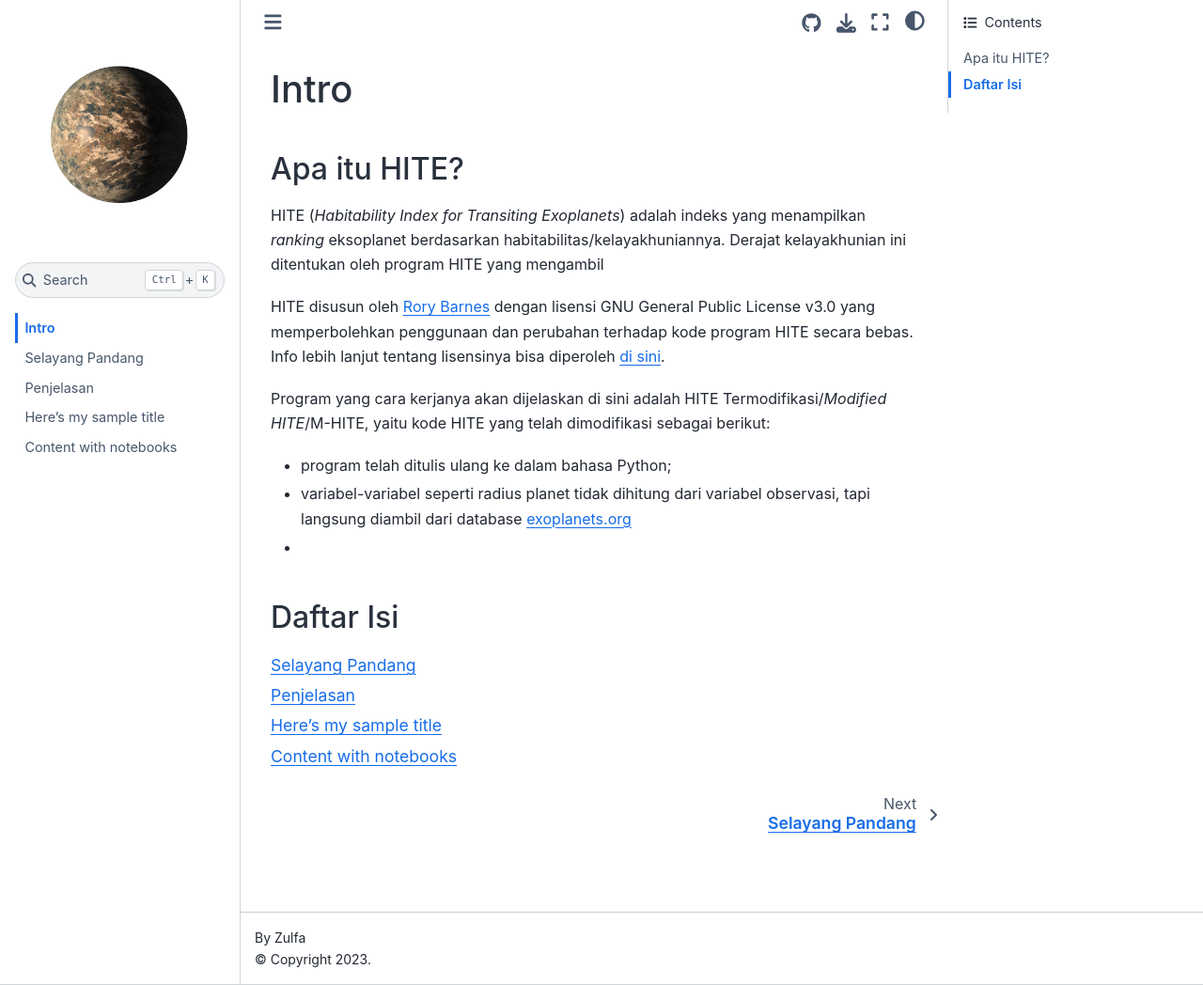
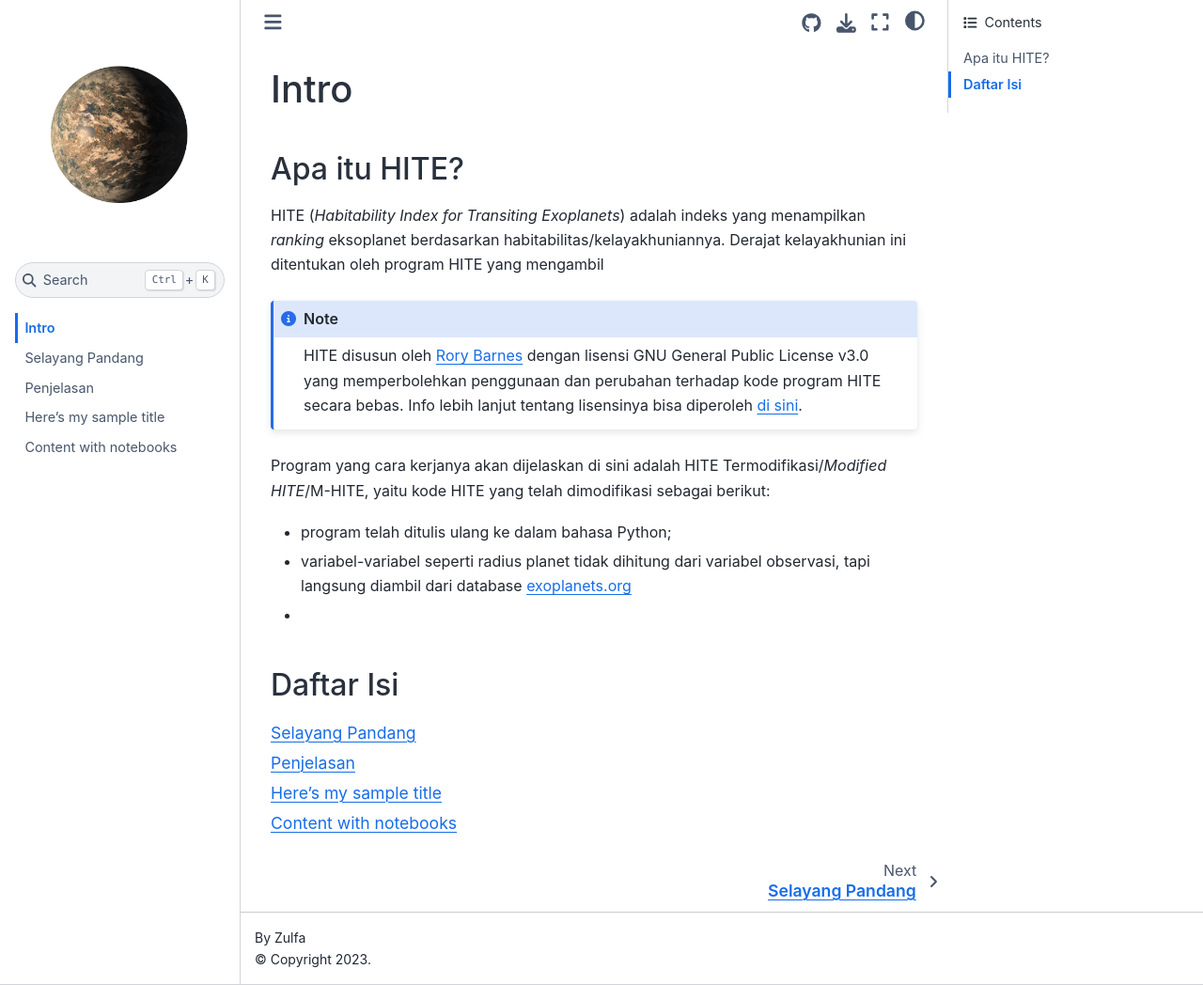
Before and after one commit to abell1689/M-HITE, a Jupyter Book: the page built from docs/intro.md, in a window 1280 px wide and 1048 px high. Shown: the whole window at 94% size. Built offline with Jupyter Book 1.0.4 settings and Sphinx 7.4.7 and the Sphinx Book theme 1.1.4, drawn with Linux system fonts in a browser that asks for light colours.

Commit message:
Update intro.md

```diff
--- a/docs/intro.md
+++ b/docs/intro.md
@@ -2,7 +2,7 @@
 ## Apa itu HITE?
 HITE (_Habitability Index for Transiting Exoplanets_) adalah indeks yang menampilkan _ranking_ eksoplanet berdasarkan habitabilitas/kelayakhuniannya. Derajat kelayakhunian ini ditentukan oleh program HITE yang mengambil
 
-:::{Catatan tentang lisensi}
+:::{note}
 HITE disusun oleh [Rory Barnes](https://github.com/RoryBarnes/HITE) dengan lisensi GNU General Public License v3.0 yang memperbolehkan penggunaan dan perubahan terhadap kode program HITE secara bebas. Info lebih lanjut tentang lisensinya bisa diperoleh [di sini](https://github.com/RoryBarnes/HITE/blob/master/LICENSE).
 :::
 
```
